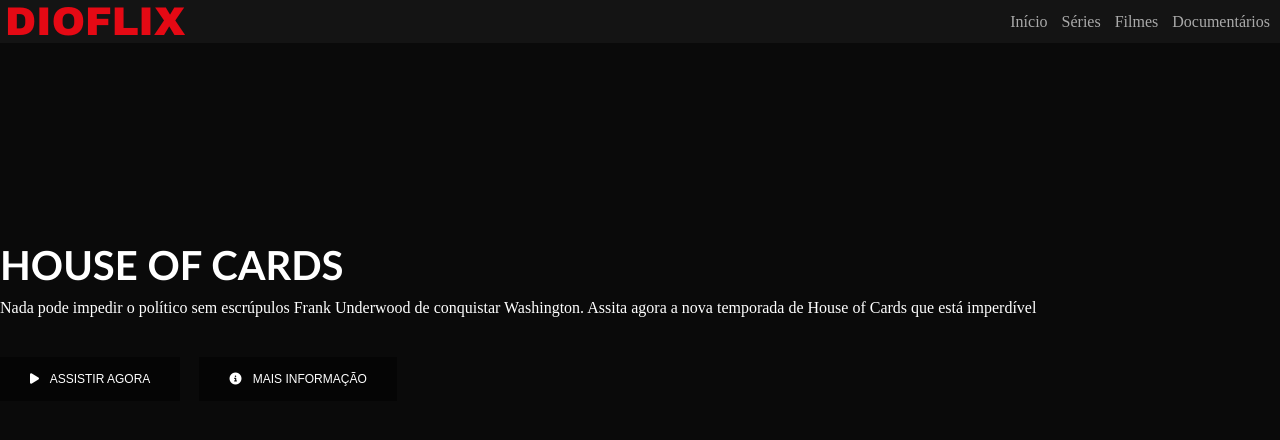
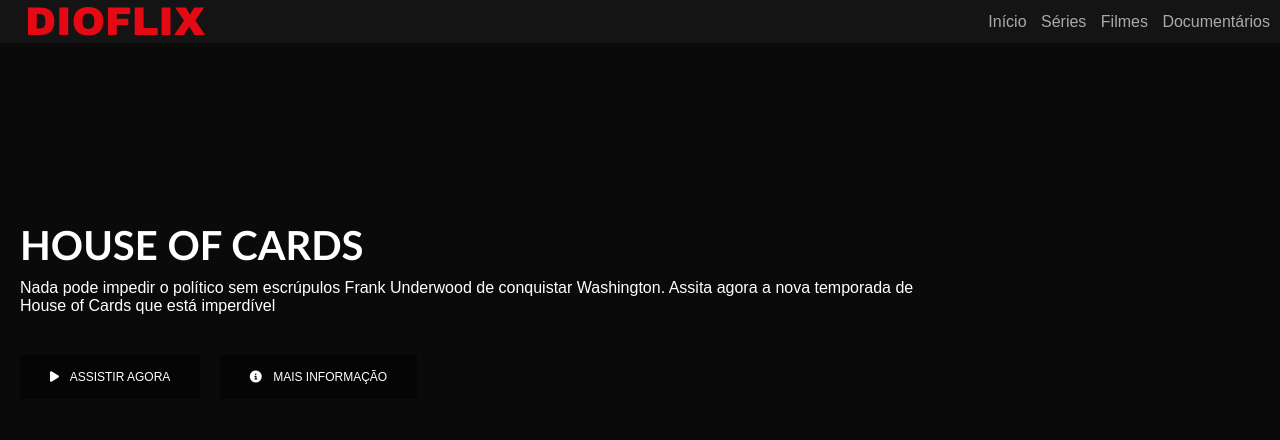
Before and after one commit to jerp86/netflix-dio-clone, a plain HTML site: page index.html in a window 1280 px wide. Drawn offline with Linux system fonts and the light colour scheme.

Commit message:
Entendendo o conceito de Container

```diff
--- a/style/main.css
+++ b/style/main.css
@@ -12,7 +12,7 @@
 /* Elementos base */
 body {
   background: var(--preta);
-  font-family: 'Times New Roman', Times, serif;
+  font-family: 'Arial', Times, serif;
   color: white;
 }
 
@@ -33,6 +33,7 @@ header .logo {
 header nav a {
   text-decoration: none;
   color: #AAA;
+
   margin-right: 10px;
 
   transition: color 0.4s;
@@ -45,7 +46,7 @@ header nav a:hover {
 /* Filme principal */
 .filme-principal {
   font-size: 16px;
-  background: linear-gradient(rgba(0, 0, 0, .50), rgba(0, 0, 0, .50)100%), url('../img/capa-house.jpg');
+  background: linear-gradient(rgba(0, 0, 0, .50), rgba(0, 0, 0, .50) 100%), url('../img/capa-house.jpg');
   background-size: cover;
 
   height: 400px;
@@ -69,23 +70,32 @@ header nav a:hover {
 }
 
 .botao {
+  border: none;
+
   background-color: rgba(0,0,0, .50);
-  border: none;
   color: white;
+  font-size: 12px;
 
   padding: 15px 30px;
   margin-right: 15px;
-  font-size: 12px;
 
   cursor: pointer;
   transition: .3s ease all;
 }
 
 .botao:hover {
-  background-color: white;
+  background-color: rgba(255, 255, 255, .70);
   color: var(--preta);
 }
 
 .botao i {
   margin-right: 8px;
 }
+
+.container {
+  margin-left: 20px;
+}
+
+.filme-principal .container {
+  width: 70%;
+}
```
